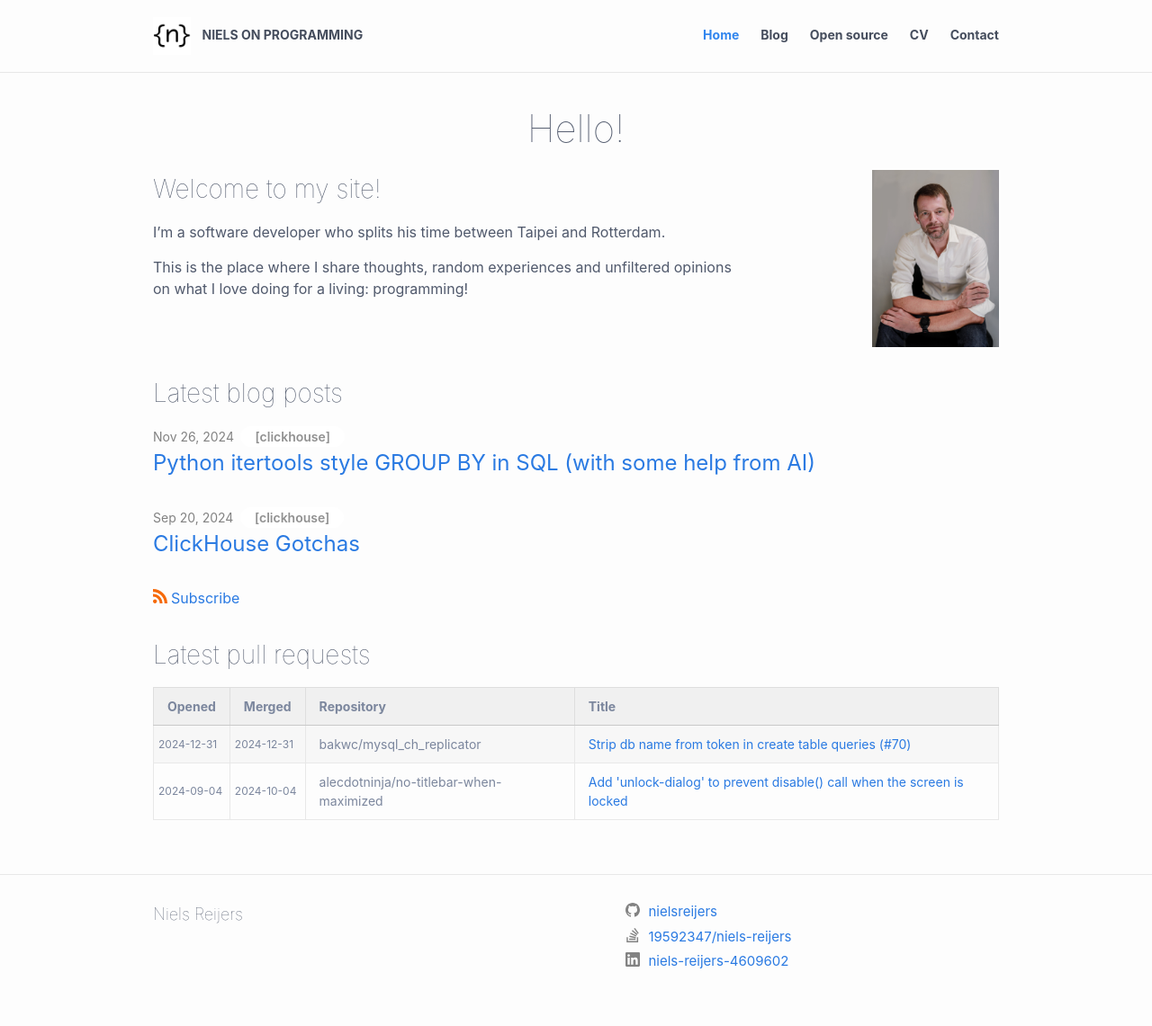
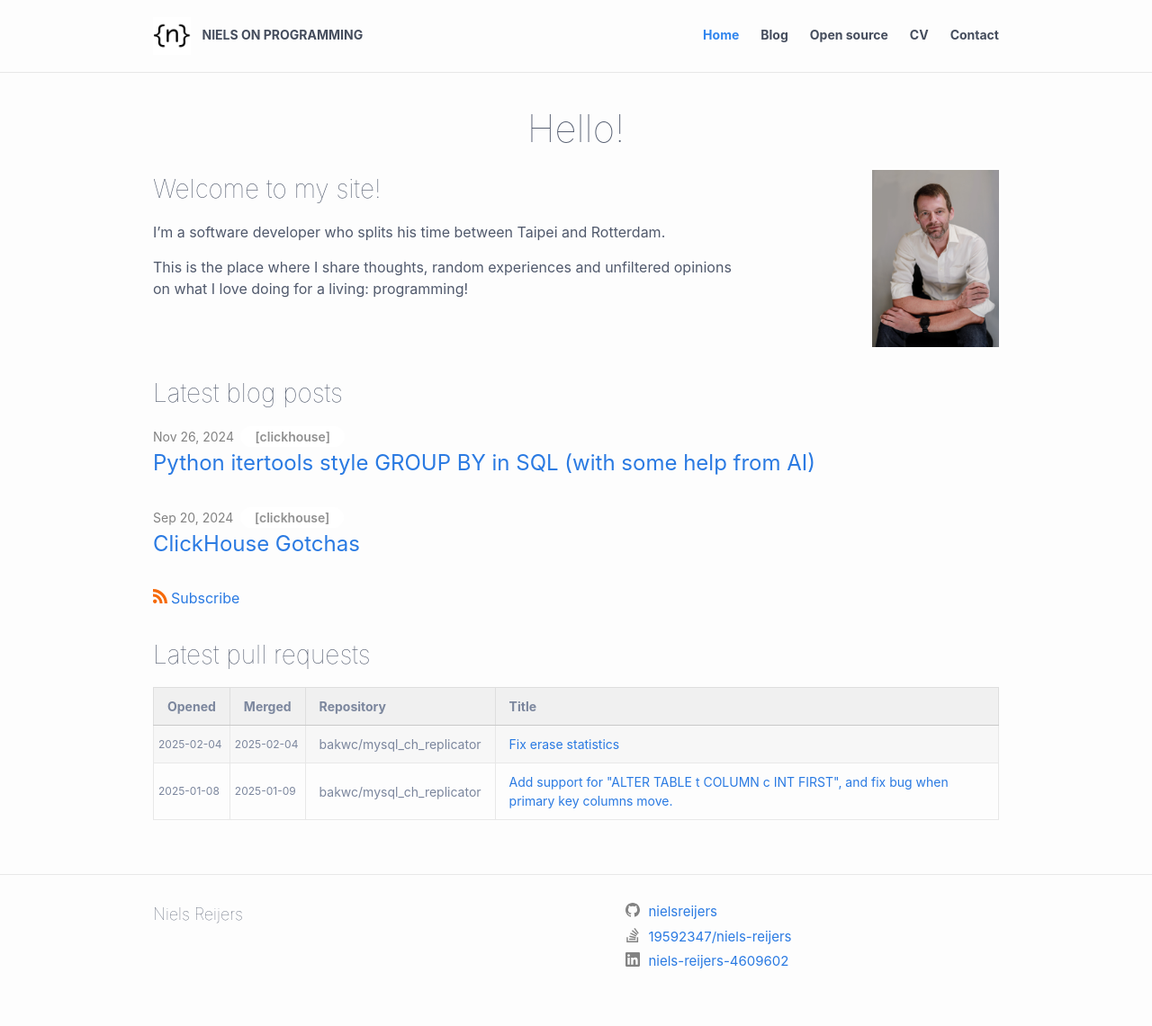
Before and after one commit to nielsreijers/nielsreijers.github.io, a Jekyll site: the page built from index.markdown, in a window 1280 px wide. Shown: the whole page at 90% size. Built offline with Jekyll 4.4.1, drawn with Linux system fonts in a browser that asks for light colours.

Commit message:
updated pull requests

```diff
--- a/_data/pullrequests.yml
+++ b/_data/pullrequests.yml
@@ -2,6 +2,26 @@
 #   merged:
 #   title:
 #   url:
+
+- opened: 2025-02-04
+  merged: 2025-02-04
+  title:  Fix erase statistics #103
+  url:    https://github.com/bakwc/mysql_ch_replicator/pull/103
+
+- opened: 2025-01-08
+  merged: 2025-01-09
+  title:  Add support for "ALTER TABLE t COLUMN c INT FIRST", and fix bug when primary key columns move. #79
+  url:    https://github.com/bakwc/mysql_ch_replicator/pull/79
+
+- opened: 2025-01-06
+  merged: 2025-01-07
+  title:  Fix percona migration #78
+  url:    https://github.com/bakwc/mysql_ch_replicator/pull/78
+
+- opened: 2025-01-03
+  merged: 2025-01-04
+  title:  Fix create drop table if exists #75
+  url:    https://github.com/bakwc/mysql_ch_replicator/pull/75
 
 - opened: 2024-12-31
   merged: 2024-12-31
```
